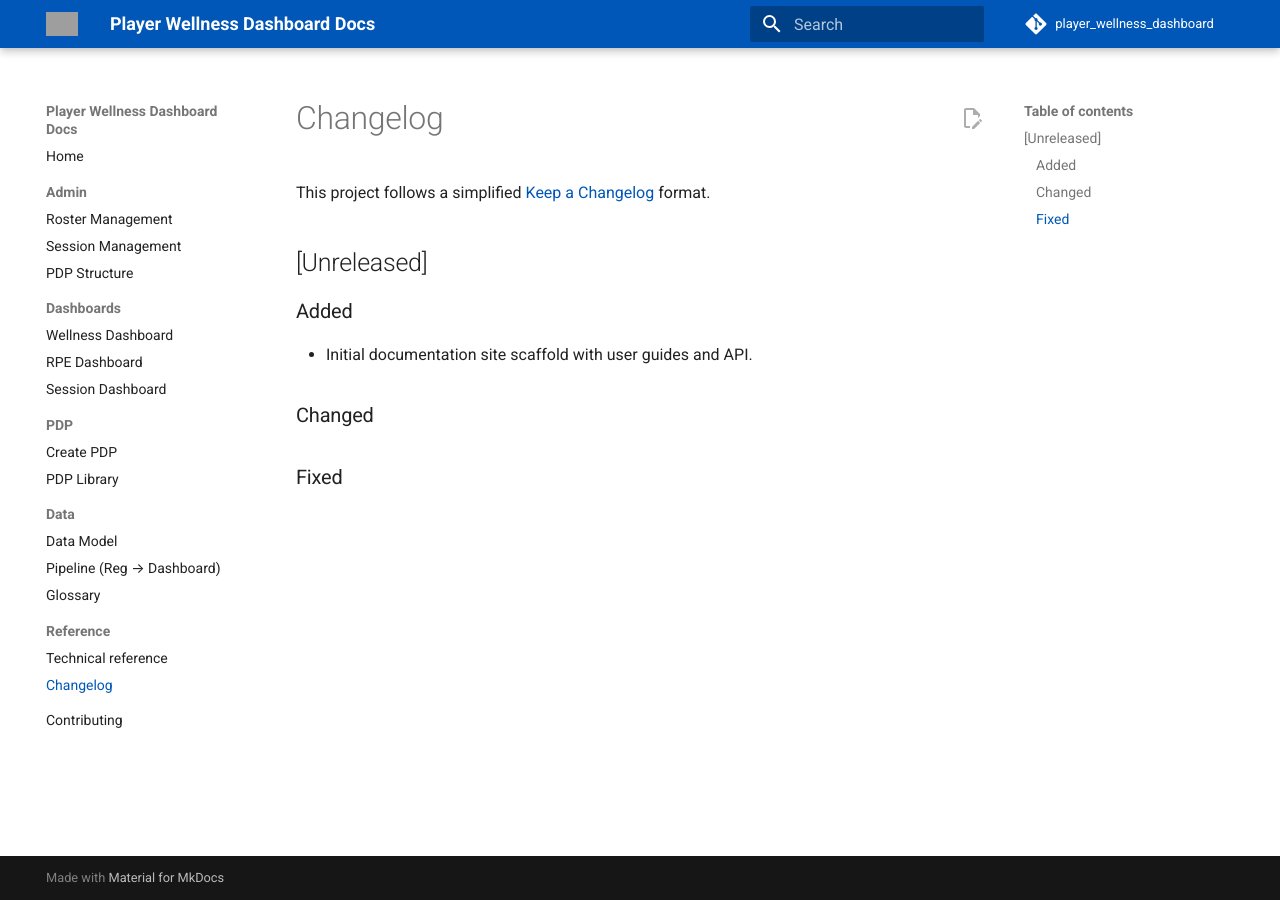
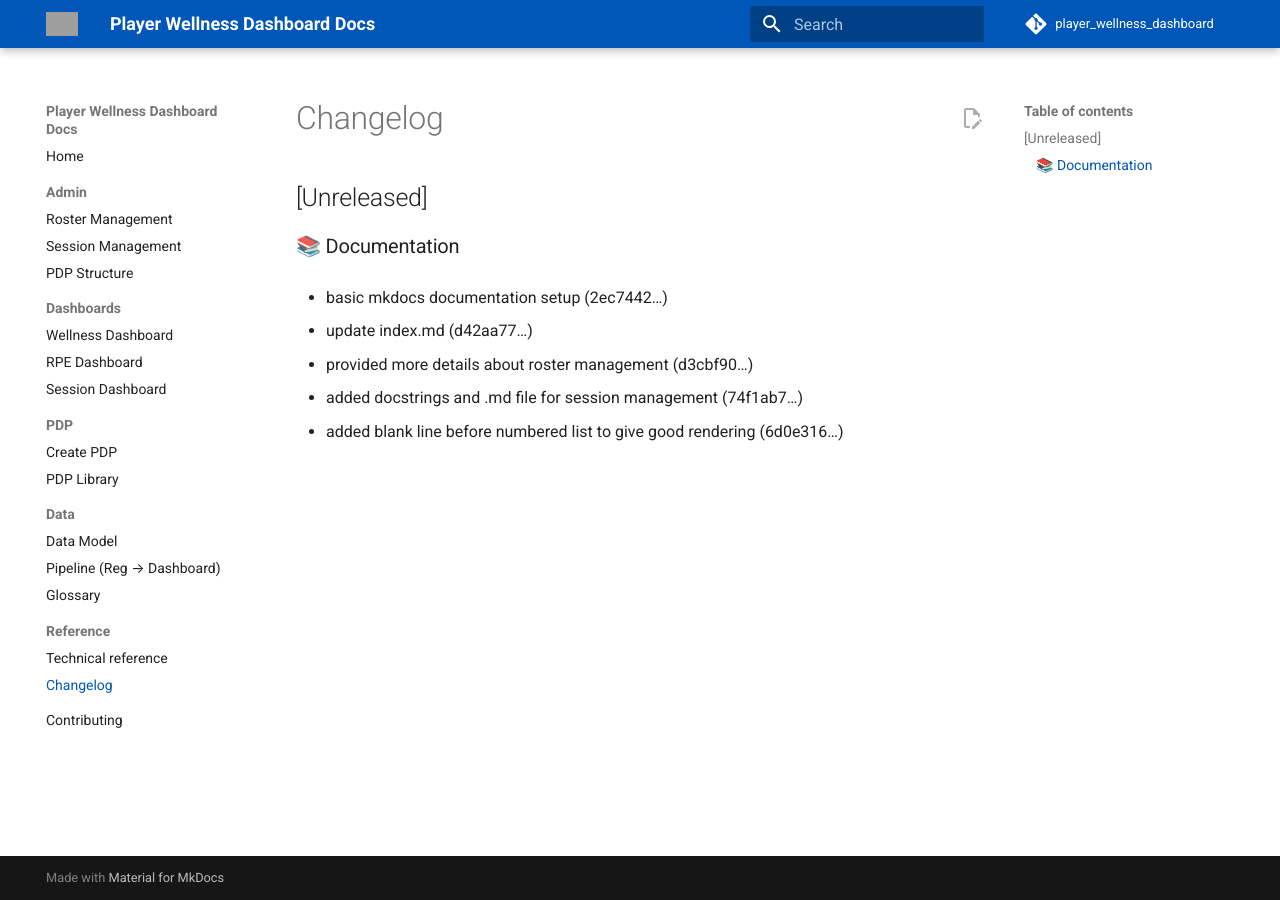
Before and after one commit to pdemaers/player_wellness_dashboard, an MkDocs documentation site: the page built from docs/reference/changelog.md, in a window 1280 px wide. Built offline with MkDocs 1.6.1 and Material for MkDocs 9.7.7, drawn with Linux system fonts in a browser that asks for light colours; comment, search, counter and statistics services are not loaded; grey boxes are pictures that could not be loaded.

Commit message:
docs: updated documentation generation base files for changelog generation

```diff
--- a/docs/reference/changelog.md
+++ b/docs/reference/changelog.md
@@ -1,12 +1,15 @@
 # Changelog
-
-This project follows a simplified [Keep a Changelog](https://keepachangelog.com/en/1.1.0/) format.
-
 ## [Unreleased]
 
-### Added
-- Initial documentation site scaffold with user guides and API.
 
-### Changed
+### <!-- 3 -->📚 Documentation
 
-### Fixed
+- basic mkdocs documentation setup (2ec7442…)
+
+- update index.md (d42aa77…)
+
+- provided more details about roster management (d3cbf90…)
+
+- added docstrings and .md file for session management (74f1ab7…)
+
+- added blank line before numbered list to give good rendering (6d0e316…)
```
Also changed, not shown: .gitcliff.toml (added), 2 other files.
